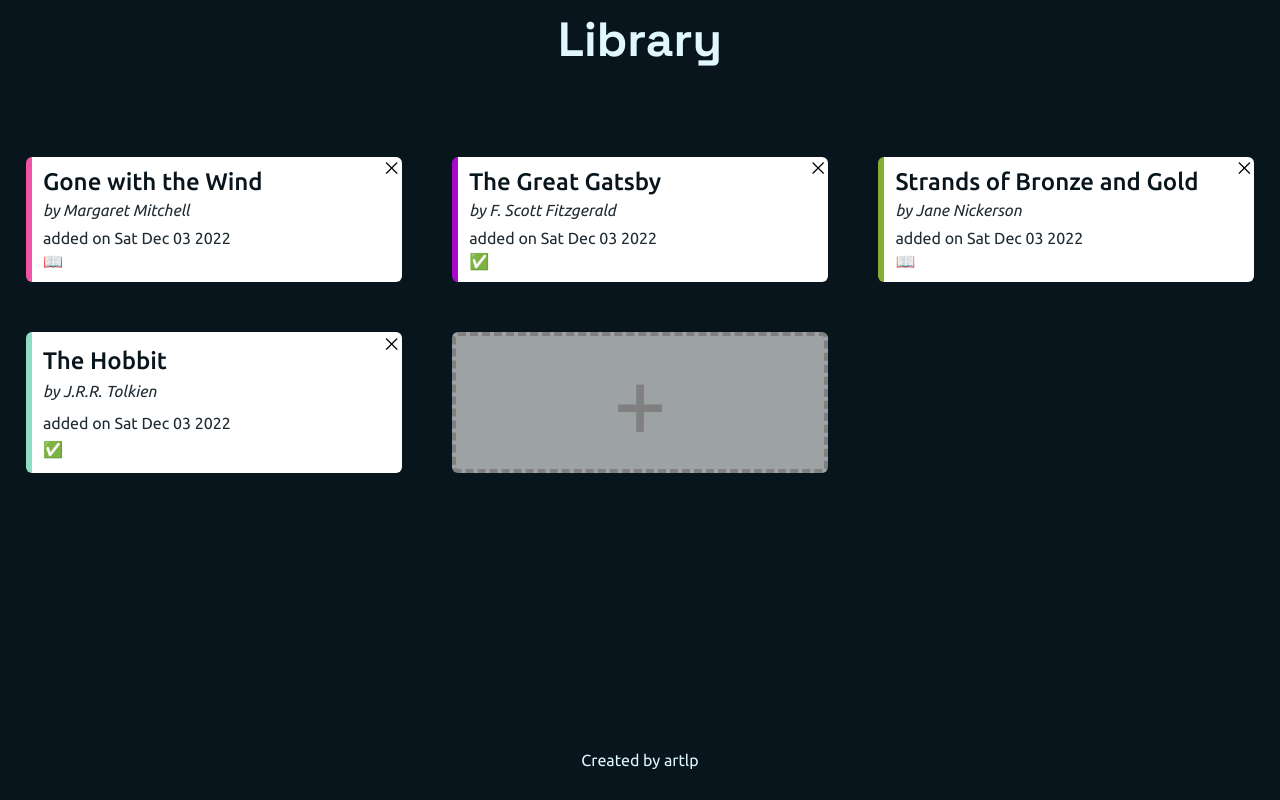
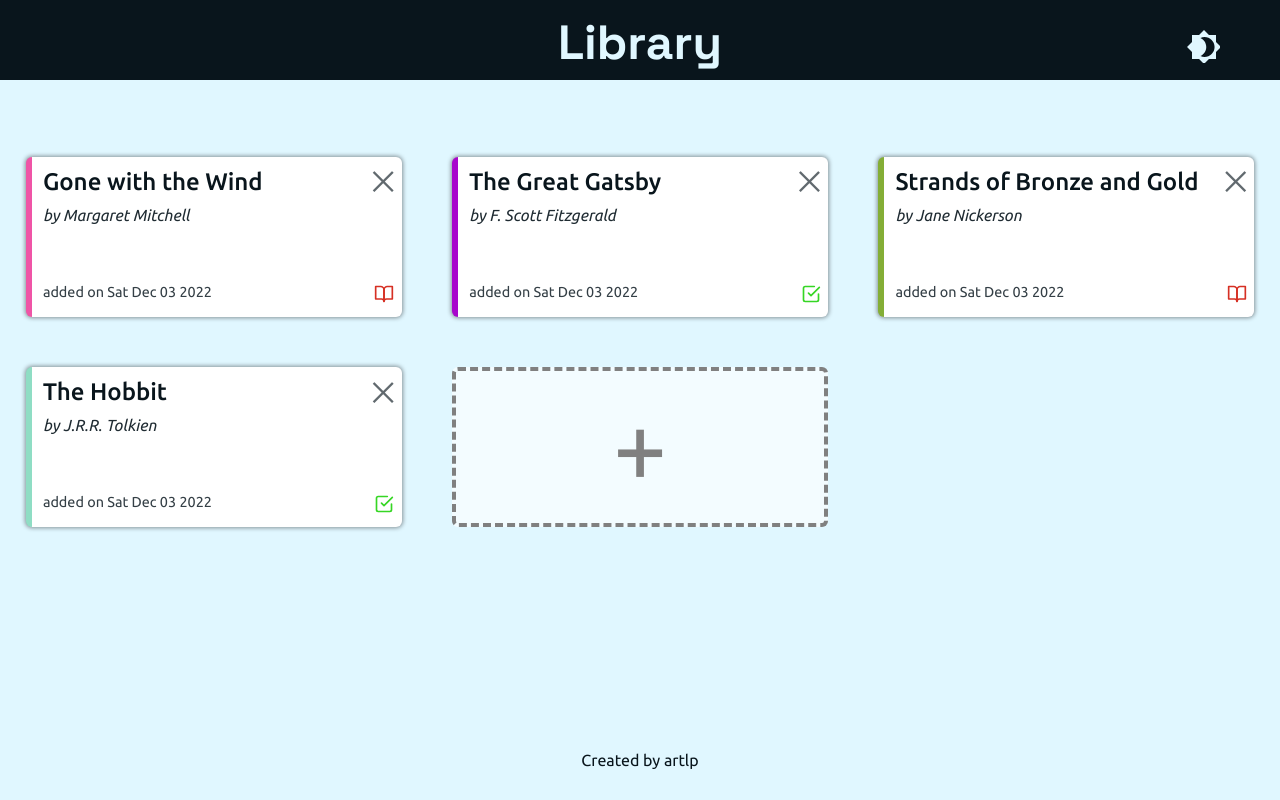
Before and after one commit to artlp/Library-js, a plain HTML site: page index.html in a window 1280 px wide. Drawn offline with Linux system fonts and the light colour scheme.

Commit message:
dark and light mode switcher added

```diff
--- a/index.html
+++ b/index.html
@@ -16,6 +16,17 @@
         <div class="maincontainer">
         <header>
             <h1>Library</h1>
+            <div class="toggle-container">
+                <button class="theme-btn light" title="Light mode" onclick="setTheme('light')">
+                <svg width="20px" height="20px">
+                    <path d="M18 9.52V6h-3.52L12 3.52 9.52 6H6v3.52L3.52 12 6 14.48V18h3.52L12 20.48 14.48 18H18v-3.52L20.48 12 18 9.52zm-6 7.98c-3.03 0-5.5-2.47-5.5-5.5S8.97 6.5 12 6.5s5.5 2.47 5.5 5.5-2.47 5.5-5.5 5.5z" opacity="1"></path>
+                </svg>
+                </button>
+                <button class="theme-btn dark" title="Dark mode" onclick="setTheme('dark')">
+                    <svg height="20px" width="20px">
+                    <path d="M18 9.52V6h-3.52L12 3.52 9.52 6H6v3.52L3.52 12 6 14.48V18h3.52L12 20.48 14.48 18H18v-3.52L20.48 12 18 9.52zM12.29 17c-.74 0-1.45-.17-2.08-.46 1.72-.79 2.92-2.52 2.92-4.54s-1.2-3.75-2.92-4.54c.63-.29 1.34-.46 2.08-.46 2.76 0 5 2.24 5 5s-2.24 5-5 5z" opacity="1"></path></svg>
+                </button>
+                </div>
         </header>
         <div class="bookdisplay">
 
--- a/script.js
+++ b/script.js
@@ -38,7 +38,7 @@ const closeModal = function () {
     overlay.classList.add("hidden");
 };
 
-
+const setTheme = theme => document.documentElement.className = theme;
 closeModalBtn.addEventListener("click", closeModal);
 overlay.addEventListener("click", closeModal);
 
@@ -55,10 +55,11 @@ const generateBookGrid = () => {
         dateAdded.innerHTML = `added on ${book.dateAdded}`;
         const btnDeleteBook = document.createElement("div");
         const readStatus = document.createElement("div")
+        readStatus.classList.add("readstatus__div")
         if (book.readStatus) {
-            readStatus.innerHTML = "✅"
+            readStatus.innerHTML = `<img src="./check-square.svg" class="readstatus_img" alt="read">`
         } else {
-            readStatus.innerHTML = "📖"
+            readStatus.innerHTML = `<img src="./book-open.svg" class="readstatus_img" alt="not read">`
         }
         btnDeleteBook.setAttribute("data-id", book.id);
         btnDeleteBook.innerHTML = "⨉";
--- a/style.css
+++ b/style.css
@@ -27,59 +27,96 @@
     --darkbg: #09151c;
     --lightbg: hsl(195, 100%, 94%);
     --gridBG: #09151c;
-    box-sizing: border-box;
-    font-family: 'Ubuntu', system-ui, -apple-system, BlinkMacSystemFont, 'Segoe UI', Roboto, sans-serif;
+}
+
+:root,
+:root.light {
+    --header-text-color: hsl(195, 100%, 94%);
+    --header-bg-color: #09151c;
+    --bg-color: hsl(195, 100%, 94%);
+    --text-color: #09151c;
+    --p-color: #1f2b32;
+    --card-color: rgb(255, 255, 255);
+    --modal-bg: hsl(195, 100%, 94%);
+    }
+:root.dark {
+    --header-text-color: #09151c;
+    --header-bg-color: rgb(233, 241, 244);
+    --bg-color: #09151c;
+    --text-color: rgb(233, 241, 244);
+    --p-color: #cccccc;
+    --card-color: rgb(0, 50, 90);
+    --modal-bg: #09151c;
     }
 * {
     box-sizing: inherit;
 }
 html, body {
-    background: var(--gridBG);
+    background: var(--bg-color);
+    box-sizing: border-box;
+    font-family: 'Ubuntu', system-ui, -apple-system, BlinkMacSystemFont, 'Segoe UI', Roboto, sans-serif;
     height: 100%;
 }
 .maincontainer {
-    position: relative;
-    min-height: 100%;
     display:flex;
     flex-direction: column;
     justify-content: space-between;
+    min-height: 100%;
+    position: relative;
 }
 header {
-    align-items: center;
-    background: var(--darkbg);
-    color: var(--lighttext);
+    background: var(--header-bg-color);
     display:flex;
     height: 80px;
     justify-content: center;
+    position: relative;
 }
 
 h1 {
+    padding-top: 15px;
+    color: var(--header-text-color);
+    cursor:default;
     font-family: 'Space Grotesk', 'Ubuntu', system-ui, -apple-system, BlinkMacSystemFont, 'Segoe UI', Roboto, sans-serif;
     font-size: 3rem;
     font-weight: 800;
     margin: 0;
 }
 .bookitem p {
+    cursor:default;
     margin: 5px 0;
+
+}
+.readstatus__div {
+    bottom: 6%;
+    display: inline-block;
+    position: absolute;
+    right: 2%;
 }
 
+.readstatus_img {
+    width: 20px;
+}
 p {
-    color: #1f2b32;
+    color: var(--p-color);
     margin: 0;
     position: relative;
 }
 .bookitem p:first-of-type {
     font-style: italic;
+    padding: 5px 0;
 }
 
-.bookitem p:nth-last-child(2) {
+.bookitem p:nth-last-child(3) {
+    font-size: 0.9rem;
     margin-top: 50px;
+    opacity: 0.9;
 }
 
 h2, h3 {
-    /* font-family: 'Space Grotesk', 'Ubuntu', system-ui, -apple-system, BlinkMacSystemFont, 'Segoe UI', Roboto, sans-serif; */
-    color: var(--darktext);
+    color: var(--text-color);
+    cursor:default;
     font-weight: 500;
+
 }
 
 .bookdisplay {
@@ -88,40 +125,45 @@ h2, h3 {
     grid-template-columns: repeat( auto-fit, minmax(280px, 1fr) );
     grid-template-rows: -webkit-min-content;
     grid-template-rows: min-content;
+    margin-bottom: auto;
+    overflow: auto;
     padding: 6% 2%;
-    overflow: auto;
-    margin-bottom: auto;
 }
 
 .bookitem {
-    background: white;
+    background: var(--card-color);
+    border-left: 6px solid red;
     border-radius: 6px;
-    padding: 3%;
-    position: relative;
+    box-shadow: 0 0 4px 1px rgba(0, 0, 0, 0.413);
     display: flex;
     flex-direction: column;
     justify-content: space-evenly;
-    border-left: 6px solid red;
+    padding: 3%;
+    position: relative;
+
 }
 
 .bookitem:last-of-type {
     background: rgba(255, 255, 255, 0.603);
+    border: 4px dashed grey;
+    box-shadow: none;
+    color: grey;
+    font-size: 6rem;
     text-align: center;
-    font-size: 6rem;
-    border: 4px dashed grey;
-    color: grey;
+
 }
 
 h2 {
     margin: 0;
-    padding: 0;
+    padding: 0 7% 0 0;
 }
 .modal {
     -webkit-animation-duration: 0.4s;
             animation-duration: 0.4s;
     -webkit-animation-name: animatetop;
             animation-name: animatetop;
-    background: var(--lightbg);
+    background: var(--modal-bg);
+    border-radius: 6px;
     box-shadow: 0 0 5px 3px rgba(0, 0, 0, 0.306);
     left: 50%;
     position: absolute;
@@ -129,14 +171,13 @@ h2 {
     transform: translate(-50%, 0);
     width: clamp(280px, 60vw, 600px);
     z-index: 3;
-    border-radius: 6px;
 
 }
 form {
     display:flex;
     flex-flow: column nowrap;
+    gap: 1rem;
     padding: 3%;
-    gap: 1rem;
 }
 #p__form__author label, #p__form__title label {
     border-width: 0 !important;
@@ -149,26 +190,59 @@ form {
     width: 1px !important;
 }
 .btnDelete {
+    color: var(--p-color);
     cursor:pointer;
+    font-size: 28px;
+    opacity: 0.7;
     position: absolute;
-    right: 1%;
-    top: 2%;
+    right: 2%;
+    top: 6%;
     transition: transform 0.4s linear,
-    scale 0.6s ease-in-out;
+    scale 0.6s ease-in-out
 }
 
-.btnDelete:hover {
-    scale: 1.2;
+.btn-close {
+    background: none;
+    border: none;
+    color: var(--p-color);
+    cursor: pointer;
+    font-size: 28px;
+    opacity: 0.7;
+    padding: 0.5rem 0.7rem;
+    position: absolute;
+    right: 0;
+    top: 0;
+
+  }
+.toggle-container {
+    position: absolute;
+    top: 40%;
+    right: 5%;
 }
 
+.btnDelete:hover, .btn-close:hover {
+    opacity: 1;
+}
+svg {
+    scale: 2;
+}
+.theme-btn {
+    background: none;
+    border: none;
+    cursor: pointer;
+    transition: all 0.4s ease-in-out;
+}
+.theme-btn:hover {
+    scale: 1.3;
+}
 h3 {
+    font-size: 2rem;
     text-align: center;
-    font-size: 2rem;
 }
 footer {
     align-items: center;
-    background: var(--darkbg);
-    color: var(--lighttext);
+    background: var(--bg-color);
+    color: var(--text-color);
     display:flex;
     height: 80px;
     justify-content: center;
@@ -176,21 +250,8 @@ footer {
 }
 
 footer a {
-    color:var(--lighttext);
+    color:var(--text-color);
     text-decoration: none;
-}
-
-.btn-close {
-    background: #eee;
-    background: none;
-    border: none;
-    border-radius: 5px;
-    cursor: pointer;
-    font-size: 28px;
-    padding: 0.5rem 0.7rem;
-    position: absolute;
-    right: 0;
-    top: 0;
 }
 
 .btnsubmit {
@@ -207,14 +268,18 @@ footer a {
   }
 
   input[type="text"] {
-    width: 100%;
     height: 3rem;
     outline:none;
     position: relative;
+    width: 100%;
   }
+
 input[type="text"]:focus{
   }
+
   .overlay {
+    -webkit-animation: opacity 0.4s;
+            animation: opacity 0.4s;
     -webkit-backdrop-filter: blur(5px);
             backdrop-filter: blur(5px);
     background: rgba(0, 0, 0, 0.5);
@@ -227,15 +292,13 @@ footer a {
     top: 0;
     width: 100vw;
     z-index:2;
-    -webkit-animation: opacity 0.4s;
-            animation: opacity 0.4s;
   }
 
 .hidden {
+    -webkit-animation: opacity 0.4s;
+            animation: opacity 0.4s;
     display: none;
     opacity: 0;
-    -webkit-animation: opacity 0.4s;
-            animation: opacity 0.4s;
   }
 
 .btnopen {
@@ -243,24 +306,41 @@ footer a {
   }
 
 #title__placeholder, #author__placeholder {
+    color:rgb(120, 120, 120);
+    height: 0;
+    left: 0.5rem;
+    margin: 0;
+    padding: 0;
+    pointer-events: none;
     position: relative;
     top: -3rem;
-    left: 0.5rem;
-    color:rgb(120, 120, 120);
+    transition: all 0.2s linear;
     -webkit-user-select: none;
        -moz-user-select: none;
         -ms-user-select: none;
             user-select: none;
-    pointer-events: none;
-    transition: all 0.2s linear;
-    margin: 0;
-    padding: 0;
-    height: 0;
   }
 
 .placeholder__moved {
-    transform:translateY(-2rem);
-    font-size: 0.8rem;
     -webkit-filter: brightness(45%);
             filter: brightness(45%);
+    font-size: 0.8rem;
+    transform:translateY(-2rem);
   }
+.theme-btn.light {
+    display: none;
+
+    }
+
+.dark .theme-btn.light {
+    display: block;
+    fill:var(--header-text-color);
+    }
+
+.dark .theme-btn.dark {
+    display: none;
+    }
+
+.theme-btn.dark {
+        fill:var(--header-text-color);
+    }
```
Also changed, not shown: book-open.svg (added), check-square.svg (added). Lines whose indentation alone changed are shown as unchanged.
